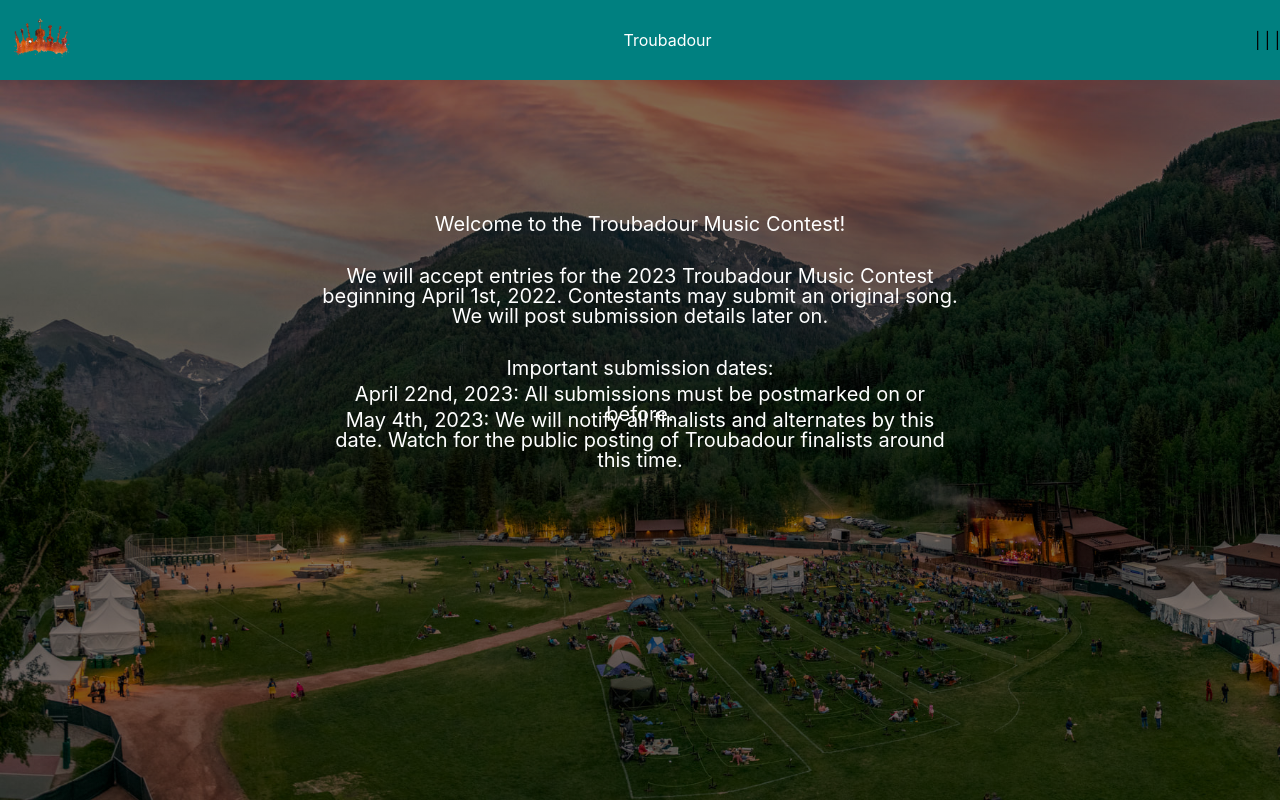
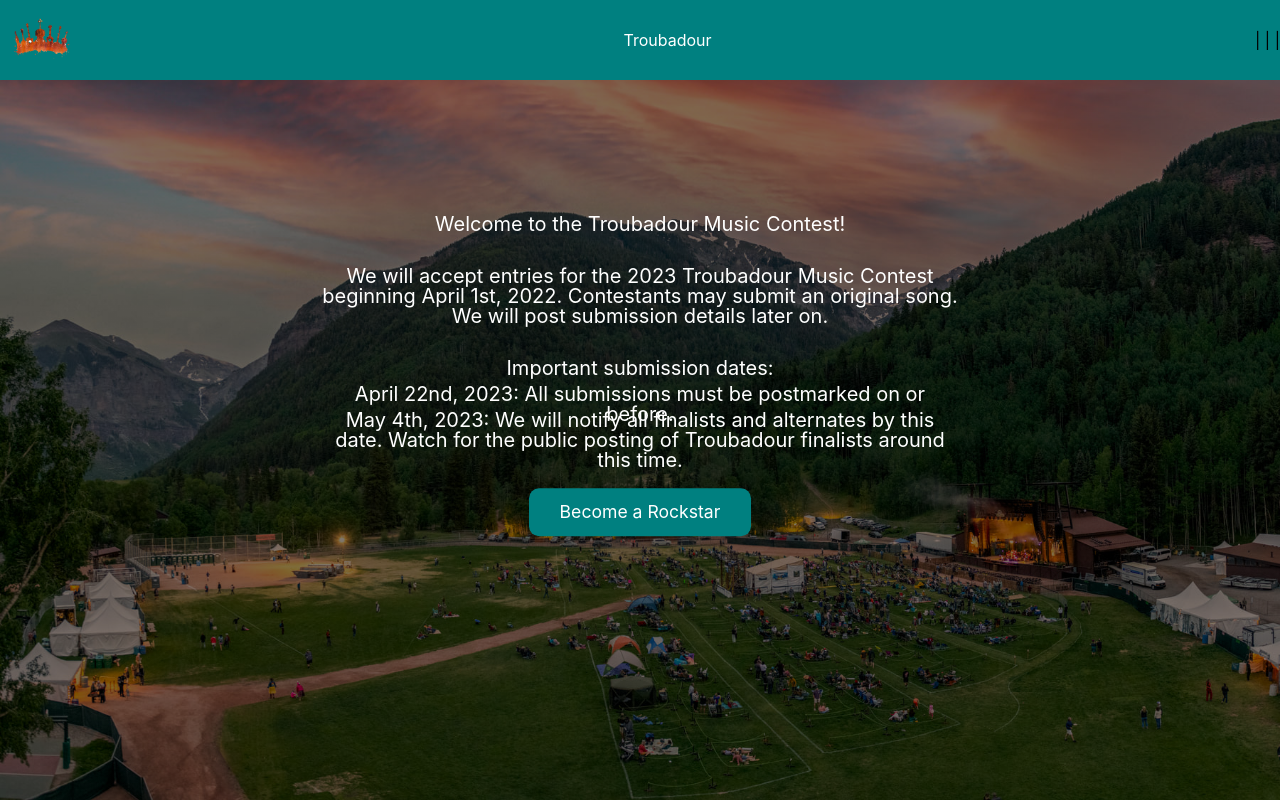
Before and after one commit to Troubadour-Project/troubadour-fe, a React (Create React App) app: page / in a window 1280 px wide. Built offline with nearby package versions, Linux system fonts and the light colour scheme.

Commit message:
Add link to submission form

```diff
--- a/src/components/LandingPage/LandingPage.js
+++ b/src/components/LandingPage/LandingPage.js
@@ -1,5 +1,5 @@
 import React from 'react'
-import heroImage from '../../assets/hero-image.jpeg'
+import { Link } from 'react-router-dom'
 import "./LandingPage.scss"
 
 const LandingPage = () => {
@@ -10,6 +10,7 @@ const LandingPage = () => {
       <p className="submission-dates-header">Important submission dates:</p>
       <p className="submission-dates-april">April 22nd, 2023: All submissions must be postmarked on or before.</p>
       <p className="submission-dates-may">May 4th, 2023: We will notify all finalists and alternates by this date. Watch for the public posting of Troubadour finalists around this time.</p>
+      <Link to="/submission" className="hero-button">Become a Rockstar</Link>
     </div>
   )
 }
--- a/src/components/LandingPage/LandingPage.scss
+++ b/src/components/LandingPage/LandingPage.scss
@@ -12,7 +12,8 @@
 .welcome-message-header,
 .submission-dates-header,
 .submission-dates-april,
-.submission-dates-may {
+.submission-dates-may,
+.hero-button {
   font-size: 2.5vh;
   text-align: center;
   position: absolute;
@@ -37,3 +38,13 @@
 .submission-dates-may {
   top: 50%;
 }
+
+.hero-button {
+  width: 15%;
+  font-size: 2.2vh;
+  background-color: teal;
+  padding: 15px;
+  text-decoration: none;
+  border-radius: 10px;
+  top: 60%;
+}
```
